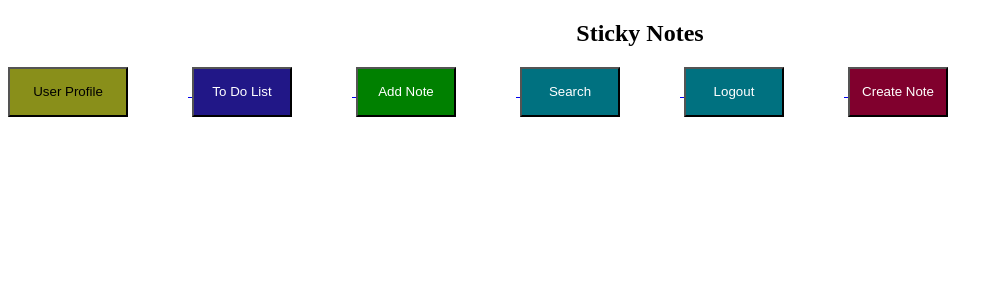
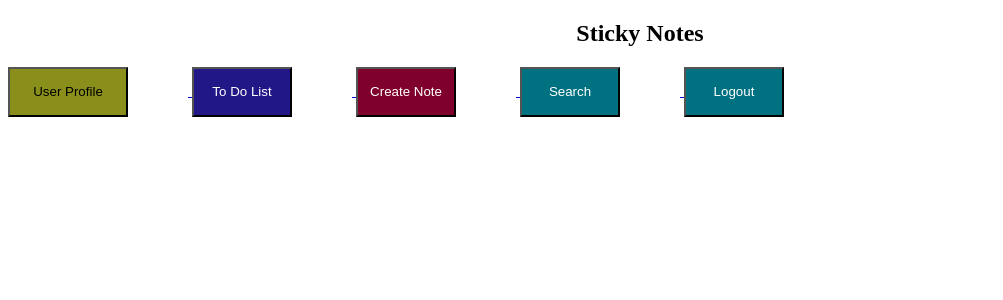
Before and after one commit to a3has/team10App, a Flask app: page /home in a window 1280 px wide. Shown: the top 300 px of the page, without its empty margins (0-1003 px from the left). Run offline with Flask 3, Linux system fonts and the light colour scheme.

Commit message:
edited home and edited createNotes

```diff
--- a/notesapp/app/routes.py
+++ b/notesapp/app/routes.py
@@ -132,7 +132,8 @@ def logout():
 
 @app.route('/notes')
 def show_notes():
-    notes = Note.query.all()
+
+    notes = Note.query.filter_by(user_id=current_user.id).all()
     return render_template('notes.html', notes=notes)
 
 @app.route('/create_note', methods=['GET', 'POST'])
@@ -141,7 +142,7 @@ def create_note():
 
     if form.validate_on_submit():
         content = form.content.data
-        new_note = Note(content=content)
+        new_note = Note(content=content,user_id=current_user.id)
         db.session.add(new_note)
         db.session.commit()
         flash('Note added successfully!', 'success')
--- a/notesapp/app/templates/home.html
+++ b/notesapp/app/templates/home.html
@@ -22,8 +22,8 @@
             <button class="todo">To Do List</button>
         </a>
 
-        <a href="add-note">
-            <button class="add-note">Add Note</button>
+        <a href="create_note">
+            <button class="create_note">Create Note</button>
         </a>
 
         <a href="advanced_searching">
@@ -34,9 +34,7 @@
             <button class="logout">Logout</button>
         </a>
 
-        <a href="create_note">
-            <button class="create_note">Create Note</button>
-        </a>
+
     </div>
 </body>
 
--- a/notesapp/models.py
+++ b/notesapp/models.py
@@ -45,3 +45,4 @@ class Todo(db.Model):
 class Note(db.Model):
     id = db.Column(db.Integer, primary_key=True)
     content = db.Column(db.String(500), nullable=False)
+    user_id = db.Column(db.Integer, db.ForeignKey('user.id'))
```
Also changed, not shown: notesapp/app/app.db.
